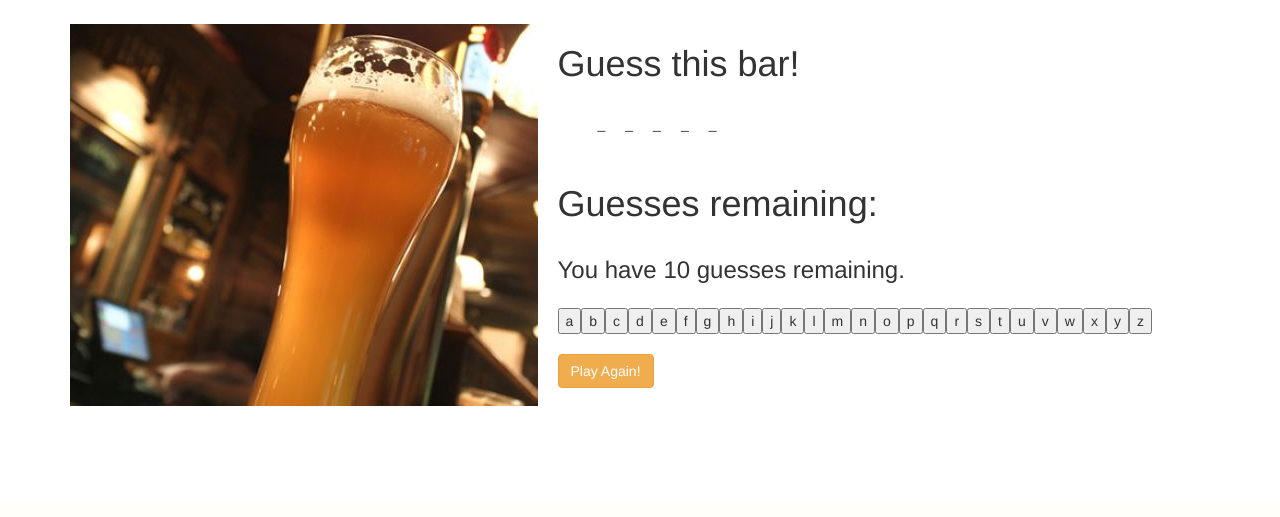
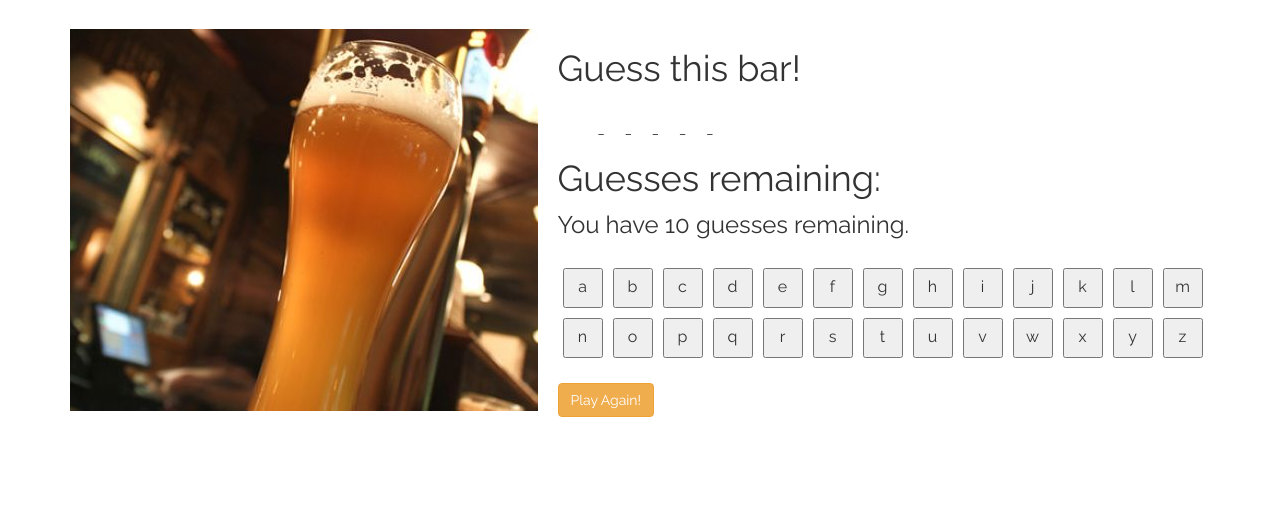
Before and after one commit to andrewpcarr/HangmanGame-JavaScript, a PHP site: page / in a window 1280 px wide. Shown: the part 299-816 px from the top of the page. Before the commit the page ends 705 px from the top, so only its background shows below. Run offline with PHP 8.4, Linux system fonts and the light colour scheme; some libraries are stand-ins or nearby versions.

Commit message:
cleaned up code and small style changes

```diff
--- a/assets/css/style.css
+++ b/assets/css/style.css
@@ -1,3 +1,7 @@
+body {
+	font-family: 'Raleway', sans-serif;
+}
+
 .jumbotron {
   background-image: url("../images/bar.jpg");
   background-size: cover;
@@ -5,8 +9,37 @@
   font-weight: bolder;
 }
 
+.intro {
+	background-color: rgba(255,205,22, .9);
+	color: rgba(255, 255, 255, 1);
+}
+
+#title {
+	margin-top: 20px;
+}
+
+#text {
+	margin-bottom: 20px;
+}
+
 .guess {
   display: inline;
   list-style-type: none;
   padding-right: 20px;
 }
+
+.letter {
+	margin: 5px;
+	padding: 5px;
+	font-size: 16px;
+	height: 40px;
+	width: 40px;
+}
+
+.letter:hover {
+	background-color: #FFCD16;
+}
+
+.btn {
+	margin-bottom: 100px;
+}
--- a/index.html
+++ b/index.html
@@ -3,34 +3,38 @@
 <head>
   <title>jQuery Hangman!</title>
 
+  <!-- Google Fonts -->
+  <link href="https://fonts.googleapis.com/css?family=Raleway" rel="stylesheet">
+  <!-- Bootstrap link -->
   <link href="https://maxcdn.bootstrapcdn.com/bootstrap/3.3.7/css/bootstrap.min.css" rel="stylesheet" integrity="sha384-BVYiiSIFeK1dGmJRAkycuHAHRg32OmUcww7on3RYdg4Va+PmSTsz/K68vbdEjh4u" crossorigin="anonymous">
-
+  <!-- CSS link -->
   <link rel="stylesheet" type="text/css" href="assets/css/style.css">
-
+  <!-- jQuery link -->
   <script src="https://code.jquery.com/jquery-3.1.1.min.js" integrity="sha256-hVVnYaiADRTO2PzUGmuLJr8BLUSjGIZsDYGmIJLv2b8=" crossorigin="anonymous"></script>
-
 
 </head>
 <body>
+  <!-- Intro screen -->
   <div class="jumbotron text-center">
-    <div style="background-color: #ffcd16">
-      <h1>HANGMAN</h1>
+    <div class="intro">
+      <h1 id="title">HANGMAN</h1>
       <h2>Bars in Austin</h2>
-      <p>Use the letters below to guess the word.</p>
+      <p id='text'>Use the letters below to guess the word.</p>
     </div>
   </div>
+  <!-- Game zone -->
   <div class="container">
     <div class="row">
-      <div class="col-md-5">
+      <div class="col-md-5 pic">
         <img src="assets/images/beer.jpg">
       </div>
       <div class="col-md-7">
         <h1>Guess this bar!</h1>
         <br>
+        <!-- Holds secret word -->
         <div id="hold"></div>
-        <br>
         <h1>Guesses remaining:</h1>
-        <br>
+        <!-- Holds guesses remaining -->
         <div id="myLives" style="font-size: 24px"></div>
         <br>
         <div></div>
@@ -40,7 +44,7 @@
       </div>
     </div>
   </div>
-
+<!-- JavaScript link -->
 <script type="text/javascript" src="assets/javascript/game.js"></script>
 </body>
 </html>
```
Also changed, not shown: assets/javascript/game.js (+10 -19 lines).
